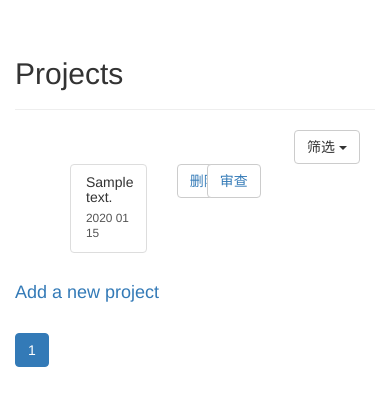
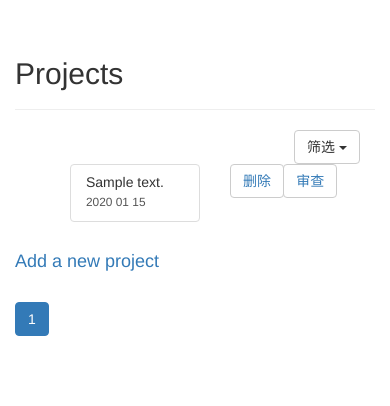
Before and after one commit to Ajaixi/working_log, a Django app: page /projects/1/ in a window 390 px wide. Shown: the part 55-461 px from the top of the page. Run offline with Django 3.2, Linux system fonts and the light colour scheme; a user stored in the database is signed in; tables that the repository leaves empty hold one stand-in row (values such as "Sample post"); some libraries are stand-ins or nearby versions.

Commit message:
final_version_1.2.2

```diff
--- a/working_logs/templates/working_logs/projects.html
+++ b/working_logs/templates/working_logs/projects.html
@@ -35,7 +35,7 @@
           <div class="container">
             <div class="row">
               <tr class="success">
-              <div class="col-md-4 col-xs-4">
+              <div class="col-md-4 col-xs-6">
               {% if project.state == "reviewed" %}
                 <div class="list-group">
                   <a href="{% url 'working_logs:project' project.id %}" class="list-group-item list-group-item-success">
@@ -54,11 +54,11 @@
               </div>
               </tr>
 
-              <div class="col-md-1 col-md-offset-1 col-xs-1">
+              <div class="col-md-2 col-md-offset-1 col-xs-2">
                 <button type="button" class="btn btn-default"><a onclick=delcfm() href="{% url 'working_logs:delete_project' project.id%}">删除</a></button>
               </div>
 
-              <div class="col-md-1 col-xs-1">
+              <div class="col-md-2 col-xs-2">
                 <button type="button" class="btn btn-default"><a href="{% url 'working_logs:review' project.id%}">审查</a></button>
               </div>
 
--- a/working_logs/templates/working_logs/results.html
+++ b/working_logs/templates/working_logs/results.html
@@ -38,7 +38,7 @@
         <div class="container">
           <div class="row">
             <tr class="success">
-            <div class="col-md-4">
+            <div class="col-md-4 col-xs-6">
             {% if project.state == "reviewed" %}
               <div class="list-group">
                 <a href="{% url 'working_logs:project' project.id %}" class="list-group-item list-group-item-success">
@@ -57,11 +57,11 @@
             </div>
             </tr>
 
-            <div class="col-md-1 col-md-offset-1">
+            <div class="col-md-2 col-xs-2 col-md-offset-1">
               <button type="button" class="btn btn-default"><a onclick=delcfm() href="{% url 'working_logs:delete_project' project.id%}">删除</a></button>
             </div>
 
-            <div class="col-md-1">
+            <div class="col-md-2 col-xs-2">
               <button type="button" class="btn btn-default"><a href="{% url 'working_logs:review' project.id%}">审查</a></button>
             </div>
 
```
